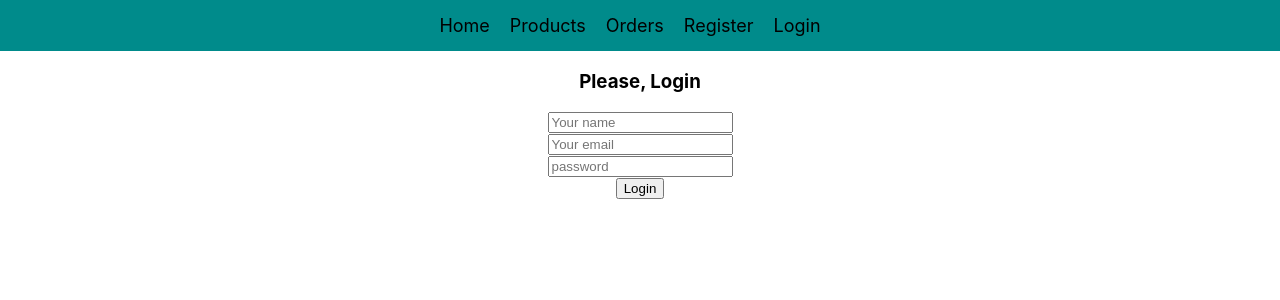
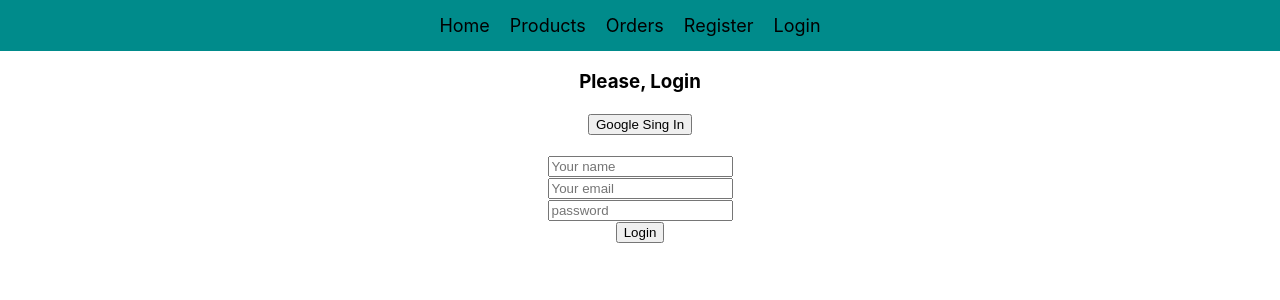
Before and after one commit to mdmasummollaalhaz/Router-Firebase-Integration, a React (Create React App) app: page /login in a window 1280 px wide. Shown: the top 300 px of the page. Built offline with nearby package versions, Linux system fonts and the light colour scheme.

Commit message:
Firebase hooks

```diff
--- a/src/components/Login/Login.js
+++ b/src/components/Login/Login.js
@@ -5,6 +5,9 @@ const Login = () => {
     return (
         <div>
             <h3>Please, Login</h3>
+            <div style={{margin:'20px'}}>
+                <button>Google Sing In</button>
+            </div>
             <form action="">
                 <input type="text" placeholder='Your name' name="" id="" />
                 <br />
```
Also changed, not shown: src/hooks/useFirebase.js (added, +16 -0 lines).
